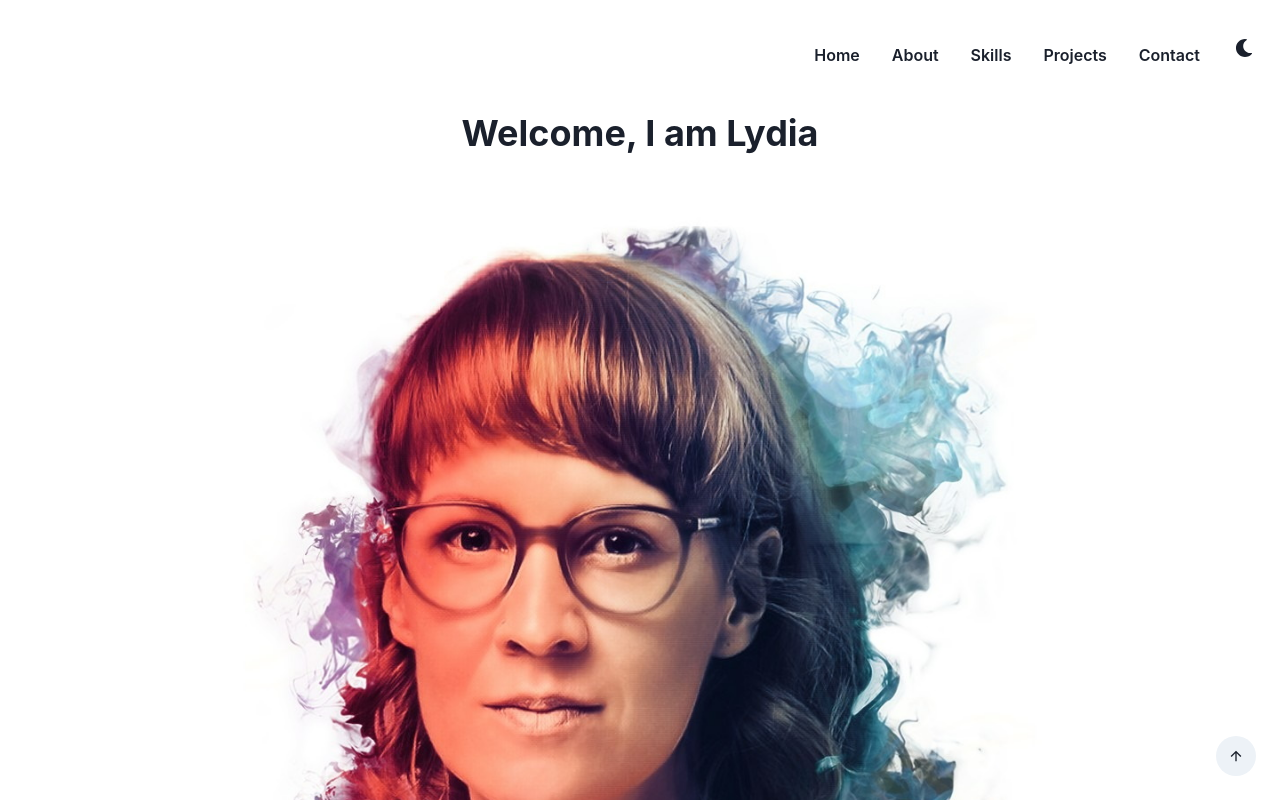
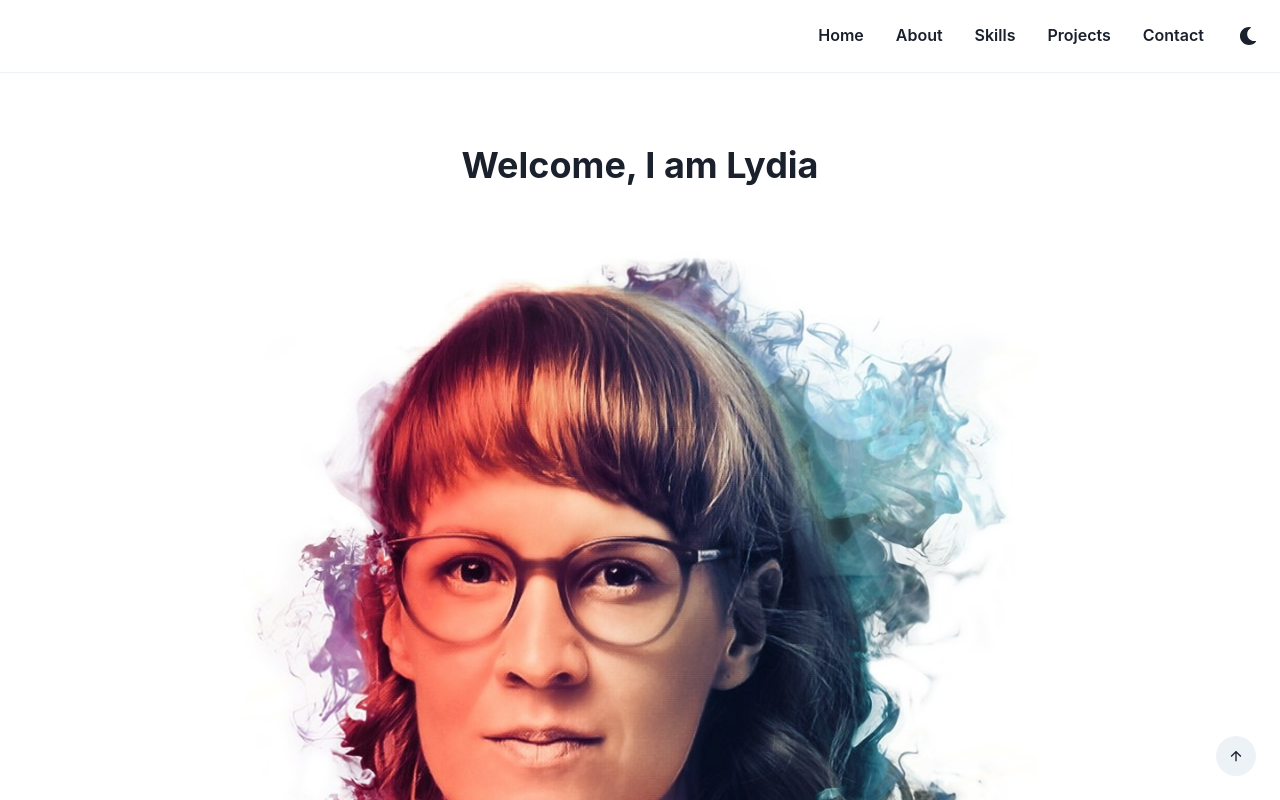
Before and after one commit to LydiaRobnik/Portfolio, a React (Create React App) app: page / in a window 1280 px wide. Shown: the top 800 px of the page. Built offline with nearby package versions, Linux system fonts and the light colour scheme.

Commit message:
styles vh sections

```diff
--- a/src/Components/About.js
+++ b/src/Components/About.js
@@ -4,7 +4,7 @@ import { Text, Heading, Box } from '@chakra-ui/react';
 const About = () => {
   return (
     <>
-      <Box maxW="960px" h="100vh" mx={6} mt={[36]} id="about">
+      <Box maxW="960px" h="100vh" mx={6} id="about">
         <Heading as="h2" size="2xl">
           Who I Am
         </Heading>
--- a/src/Components/Home.js
+++ b/src/Components/Home.js
@@ -19,14 +19,8 @@ const Home = () => {
   return (
     <>
       <header>
-        <Box
-          maxW="960px"
-          h="100vh"
-          mx="auto"
-          mt={[28]}
-          textAlign="center"
-          id="home"
-        >
+        <Box maxW="960px" h="100vh" mx="auto" mt={[36]}>
+          <Box textAlign="center" id="home">
             <Heading as="h2" my="1rem">
               Welcome, I am Lydia
             </Heading>
@@ -42,6 +36,7 @@ const Home = () => {
           <Heading as="h1" my="1rem" textAlign="center">
             Front-End Developer
           </Heading>
+        </Box>
       </header>
       <main>
         <About />
--- a/src/Components/Navbar.js
+++ b/src/Components/Navbar.js
@@ -24,7 +24,20 @@ const Navbar = () => {
     <>
       <nav>
         {/* navbar screen size > lg */}
-        <Flex pos="fixed" top="1rem" right="1rem" align="center">
+        <Flex
+          w="100vw"
+          pos="fixed"
+          top="0"
+          right="0"
+          align="center"
+          justify="end"
+          bg="White"
+          borderBottom="1px"
+          borderColor="gray.100"
+          // sx={{ opacity: '0.9' }}
+          py={3}
+          px={3}
+        >
           <Flex display={['none', 'none', 'flex', 'flex']}>
             {navigation.map(nav => (
               <Link
@@ -41,8 +54,7 @@ const Navbar = () => {
                   variant="ghost"
                   aria-label={nav.name}
                   aria-current={nav.current ? `${nav.name}` : undefined}
-                  mt={5}
-                  mb={1}
+                  my={1}
                   w="100%"
                 >
                   {nav.name}
--- a/src/Components/Toolbox.js
+++ b/src/Components/Toolbox.js
@@ -28,7 +28,7 @@ const techStack = [
 const Toolbox = () => {
   return (
     <>
-      <Box maxW="960px" h="100vh" mx={6} mt={[36]} id="skills">
+      <Box maxW="960px" h="100vh" mx={6} id="skills">
         <Box mx={6} mt={[36]}>
           <Heading as="h2" size="2xl">
             My Toolbox
```
Lines whose indentation alone changed are shown as unchanged.
